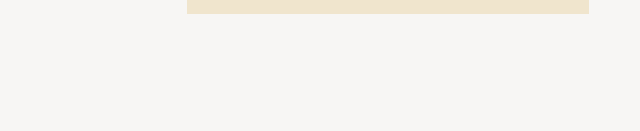
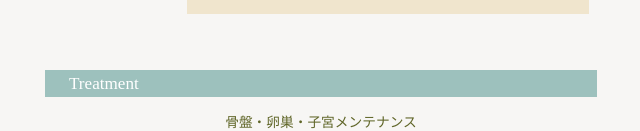
Before and after one commit to lerable2024/shinobu, a React (Vite) app: page / in a window 1280 px wide. Shown: the part 3389-3520 px from the top of the page, without its empty margins (319-959 px from the left). Before the commit the page ends 3451 px from the top, so only its background shows below. Built offline with nearby package versions, Linux system fonts and the light colour scheme.

Commit message:
add setMenu

```diff
--- a/src/App.tsx
+++ b/src/App.tsx
@@ -5,6 +5,7 @@ import { ThemeProvider, createTheme } from '@mui/material/styles'
 import TopLogo from './components/TopLogo'
 import Concept from './components/Concept'
 import Treatment from './components/Treatment'
+import SetMenu from './components/SetMenu'
 
 const theme = createTheme({
 	typography: {
@@ -27,6 +28,9 @@ function App() {
 					<Box>
 						<Treatment />
 					</Box>
+					<Box>
+						<SetMenu />
+					</Box>
 				</Container>
 			</ThemeProvider>
 		</>
--- /dev/null
+++ b/src/components/SetMenu.tsx
@@ -0,0 +1,13 @@
+import { Box, Typography } from '@mui/material'
+import Subtitle from './SubTitle'
+
+export default function SetMenu() {
+	return (
+		<>
+			<Subtitle />
+			<Box sx={{ color: '#5F6527', px: 2 }}>
+				<Typography>骨盤・卵巣・子宮メンテナンス</Typography>
+			</Box>
+		</>
+	)
+}
```
